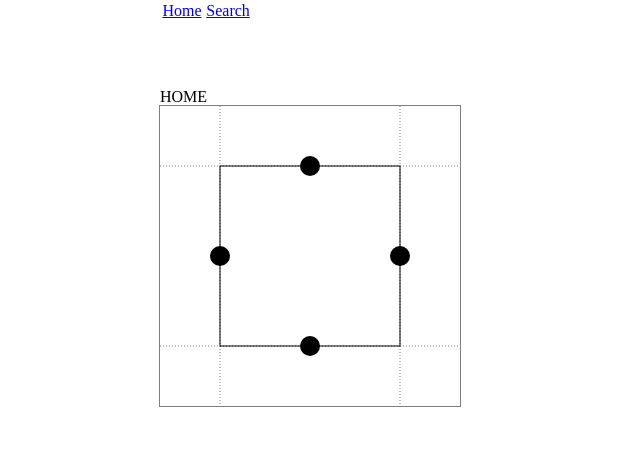
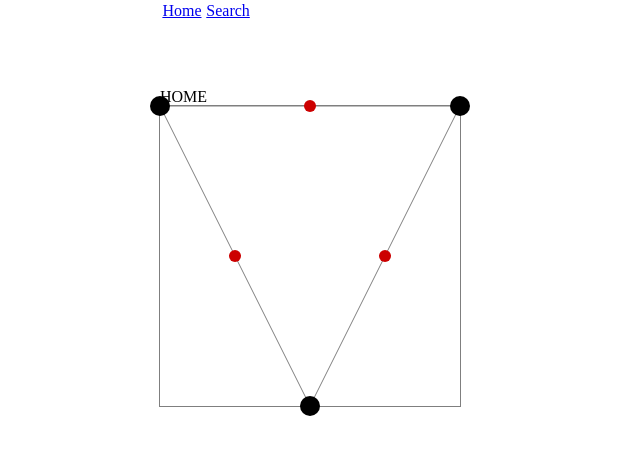
Before and after one commit to DanielPatrickKoenig/css-helper, a Vue app: page / in a window 1280 px wide. Shown: the top 454 px of the page, without its empty margins (0-640 px from the left). Built offline with nearby package versions, Linux system fonts and the light colour scheme.

Commit message:
Signed-off-by: Dan Koenig <dkoenig@gongos.com>

```diff
--- a/src/components/InsetTool.vue
+++ b/src/components/InsetTool.vue
@@ -47,7 +47,7 @@ export default {
         onBottomMoved: function (e) {
             this.$data.bottom = e.y;
         },
-        getOugptu: function () {
+        getOutput: function () {
             return `inset(${this.$data.top*100}% ${this.$data.right*100}% ${this.$data.bottom*100}% ${this.$data.left*100}%)`;
         }
     },
--- /dev/null
+++ b/src/components/PathTool.vue
@@ -0,0 +1,94 @@
+<template>
+    <div class="path-tool" :style="cssStyle">
+        <svg>
+            <path :d="pathString" stroke="rgba(0,0,0,.5)" stroke-width="1" fill="transparent" />
+        </svg>
+        <SliderComponent v-for="(p, i) in points" :key="'point-'+i.toString()" :width="size.width" :height="size.height" :max="max" :ratiox="points[i].x" :ratioy="points[i].y" v-on:slider-moved="onPointMoved" :sig="i">
+            <div style="width:20px;height:20px;margin-left:-10px;margin-top:-10px;background-color:#000000;border-radius:20px;"></div>
+        </SliderComponent>
+        <div v-for="(a, i) in inserters" :key="'inserter-'+i.toString()" :class="'inserter insertion-item-'+(i+1).toString()" :style="'left:'+(inserters[i].x*100).toString()+'%;top:'+(inserters[i].y*100).toString()+'%;'" v-on:click="addPoint(inserters[i].x, inserters[i].y, i)">
+        </div>
+    </div>
+</template>
+
+<script>
+import BaseShapeSubTool from './base/BaseShapeSubTool.js';
+export default {
+    extends: BaseShapeSubTool,
+    data () {
+        return {
+            points: []
+        }
+    },
+    methods: {
+        addPoint: function (x, y, index) {
+            if(index){
+                this.$data.points.splice(index, 0, {x: x, y: y});
+            }
+            else{
+                this.$data.points.push({x: x, y: y});
+            }
+        },
+        onPointMoved: function (e) {
+            console.log(e);
+            this.$data.points[e.sig].x = e.x;
+            this.$data.points[e.sig].y = e.y;
+            this.$forceUpdate();
+        }
+    },
+    computed: {
+        inserters: function () {
+            let insertionList = [];
+            for(let i = 0; i < this.$data.points.length; i++){
+                const prevPoint = i == 0 ? this.$data.points[this.$data.points.length-1] : this.$data.points[i-1];
+                insertionList.push({x: prevPoint.x + ((this.$data.points[i].x - prevPoint.x) / 2), y: prevPoint.y + ((this.$data.points[i].y - prevPoint.y) / 2)});
+            }
+            return insertionList;
+        },
+        pathString: function () {
+            let pString = '';
+            for(let i = 0; i < this.$data.points.length;i++){
+                let prefix = i == 0 ? 'M ' : ' L ';
+                pString+=prefix + (this.$data.size.width*this.$data.points[i].x).toString() + ' ' + (this.$data.size.height*this.$data.points[i].y).toString();
+            }
+            pString+=' Z';
+            return pString;
+        },
+        cssStyle: function () {
+            return {
+                '--width':`${this.$data.size.width}px`,
+                '--height':`${this.$data.size.height}px`
+            };
+        }
+    },
+    mounted: function () {
+        this.addPoint(0,0);
+        this.addPoint(1,0);
+        this.addPoint(.5,1);
+    }
+}
+</script>
+
+<style lang="scss" scoped>
+div.path-tool{
+    box-shadow: 0 0 0 1px rgba(0,0,0,.5);
+    position: relative;
+    width:var(--width);
+    height:var(--height);
+    svg{
+        width:100%;
+        height:100%;
+        position:absolute;
+    }
+    div.inserter{
+        width: 12px;
+        height: 12px;
+        margin-left:-6px;
+        margin-top:-6px;
+        display:inline-block;
+        border-radius: 20px;
+        background-color:#cc0000;
+        position:absolute;
+    }
+}
+</style>
--- a/src/pages/HomePage.vue
+++ b/src/pages/HomePage.vue
@@ -1,7 +1,7 @@
 <template>
     <div>
         HOME
-        <InsetTool :width="300" :height="300" v-on:ellipse-changed="onColorSelected" />
+        <PathTool :width="300" :height="300" />
         <!-- <GradientTool :name="gProps.name" :type="gProps.type" :initval="gProps.startVals[2]" /> -->
         <!-- <ColorSelector style="width:300px;" :cols="20" :incrament="incrament" v-on:color-selected="onColorSelected" />
         <div :style="'position:relative;left:200px;top:120px;box-shadow:0 -1px 0 #000000;height:1px;width:' + dimensions.width + 'px;'">
@@ -15,13 +15,13 @@
 <script>
 // import GradientTool from '../components/GradientTool.vue';
 import Utilities from '../utils/Utilities.js';
-import InsetTool from '../components/InsetTool.vue';
+import PathTool from '../components/PathTool.vue';
 // import TransformTool from '../components/TransformTool.vue';
 //'type', 'name', 'index', 'composited', 'initval', 'sig'
 // import SliderComponent from '../components/SliderComponent.vue';
 export default {
     components: {
-        InsetTool
+        PathTool
         // GradientTool
     },
     data () {
```
